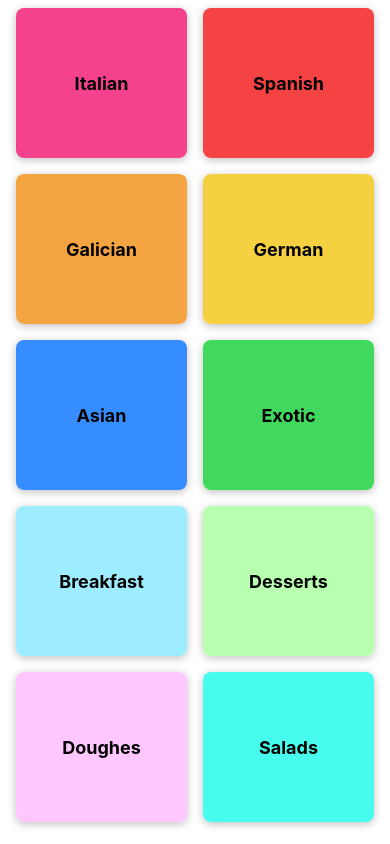
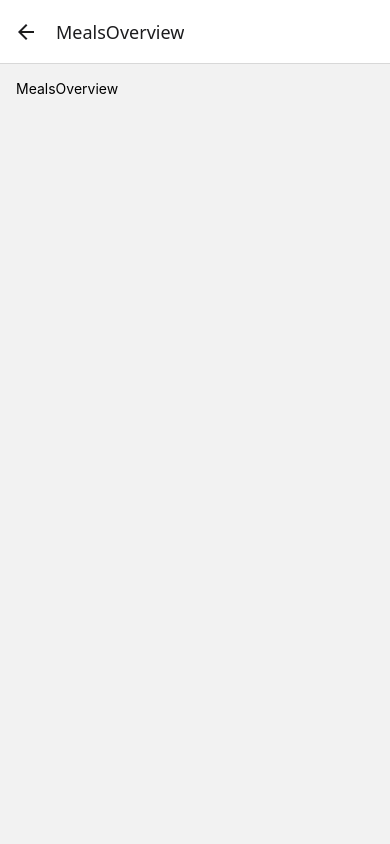
Before and after one commit to Pletus/PersApp, a React Native app: screen /MealsOverview in a window 390 px wide. Built offline with nearby package versions, Linux system fonts and the light colour scheme.

Commit message:
added navigation second screen

```diff
--- a/App.js
+++ b/App.js
@@ -1,22 +1,22 @@
-import { StatusBar } from "expo-status-bar";
-import { StyleSheet, SafeAreaView } from "react-native";
+import { StyleSheet } from "react-native";
+import { SafeAreaProvider } from "react-native-safe-area-context";
 import { NavigationContainer } from "@react-navigation/native";
+import { createNativeStackNavigator } from "@react-navigation/native-stack";
 
 import CategoriesScreen from "./screens/CategoriesScreen";
+import MealsOverviewScreen from "./screens/MealsOverviewScreen";
+
+const Stack = createNativeStackNavigator();
 
 export default function App() {
   return (
-    <SafeAreaView style={styles.container}>
-      <StatusBar style="light" />
+    <SafeAreaProvider>
       <NavigationContainer>
-        <CategoriesScreen />
+        <Stack.Navigator>
+          <Stack.Screen name="MealsCategories" component={CategoriesScreen} />
+          <Stack.Screen name="MealsOverview" component={MealsOverviewScreen} />
+        </Stack.Navigator>
       </NavigationContainer>
-    </SafeAreaView>
+    </SafeAreaProvider>
   );
 }
-
-const styles = StyleSheet.create({
-  container: {
-    flex: 1,
-  },
-});
--- a/components/CategoryGridTile.js
+++ b/components/CategoryGridTile.js
@@ -1,6 +1,6 @@
 import { Pressable, View, Text, StyleSheet, Platform } from "react-native";
 
-function CategoryGridTile({ title, color }) {
+function CategoryGridTile({ title, color, onPress }) {
   return (
     <View style={styles.gridItem}>
       <Pressable
@@ -9,6 +9,7 @@ function CategoryGridTile({ title, color }) {
           styles.button,
           pressed ? styles.buttonPressed : null,
         ]}
+        onPress={onPress}
       >
         <View style={[styles.innerContainer, { backgroundColor: color }]}>
           <Text style={styles.title}>{title}</Text>
--- a/screens/CategoriesScreen.js
+++ b/screens/CategoriesScreen.js
@@ -1,16 +1,22 @@
-import { View, FlatList } from "react-native";
+import { FlatList } from "react-native";
 import CategoryGridTile from "../components/CategoryGridTile";
 import { CATEGORIES } from "../data/dummy-data";
 
+function CategoriesScreen({ navigation }) {
   function renderCategoryItem(itemData) {
+    function pressHandler() {
+      navigation.navigate("MealsOverview");
+    }
+
     return (
-    <CategoryGridTile title={itemData.item.title} color={itemData.item.color} />
+      <CategoryGridTile
+        title={itemData.item.title}
+        color={itemData.item.color}
+        onPress={pressHandler}
+      />
     );
   }
-
-function CategoriesScreen() {
   return (
-    <View style={{ flex: 1 }}>
     <FlatList
       data={CATEGORIES}
       keyExtractor={(item) => item.id}
@@ -19,7 +25,6 @@ function CategoriesScreen() {
       columnWrapperStyle={{ justifyContent: "space-between" }}
       contentContainerStyle={{ paddingHorizontal: 8, flexGrow: 1 }}
     />
-    </View>
   );
 }
 
--- /dev/null
+++ b/screens/MealsOverviewScreen.js
@@ -0,0 +1,20 @@
+import { View, StyleSheet, Text } from "react-native";
+
+import { MEALS } from "../data/dummy-data";
+
+function MealsOverviewScreen() {
+  return (
+    <View style={styles.container}>
+      <Text>MealsOverview</Text>
+    </View>
+  );
+}
+
+export default MealsOverviewScreen;
+
+const styles = StyleSheet.create({
+    container: {
+        flex: 1,
+        padding: 16,
+    }
+})
```
Lines whose indentation alone changed are shown as unchanged.
